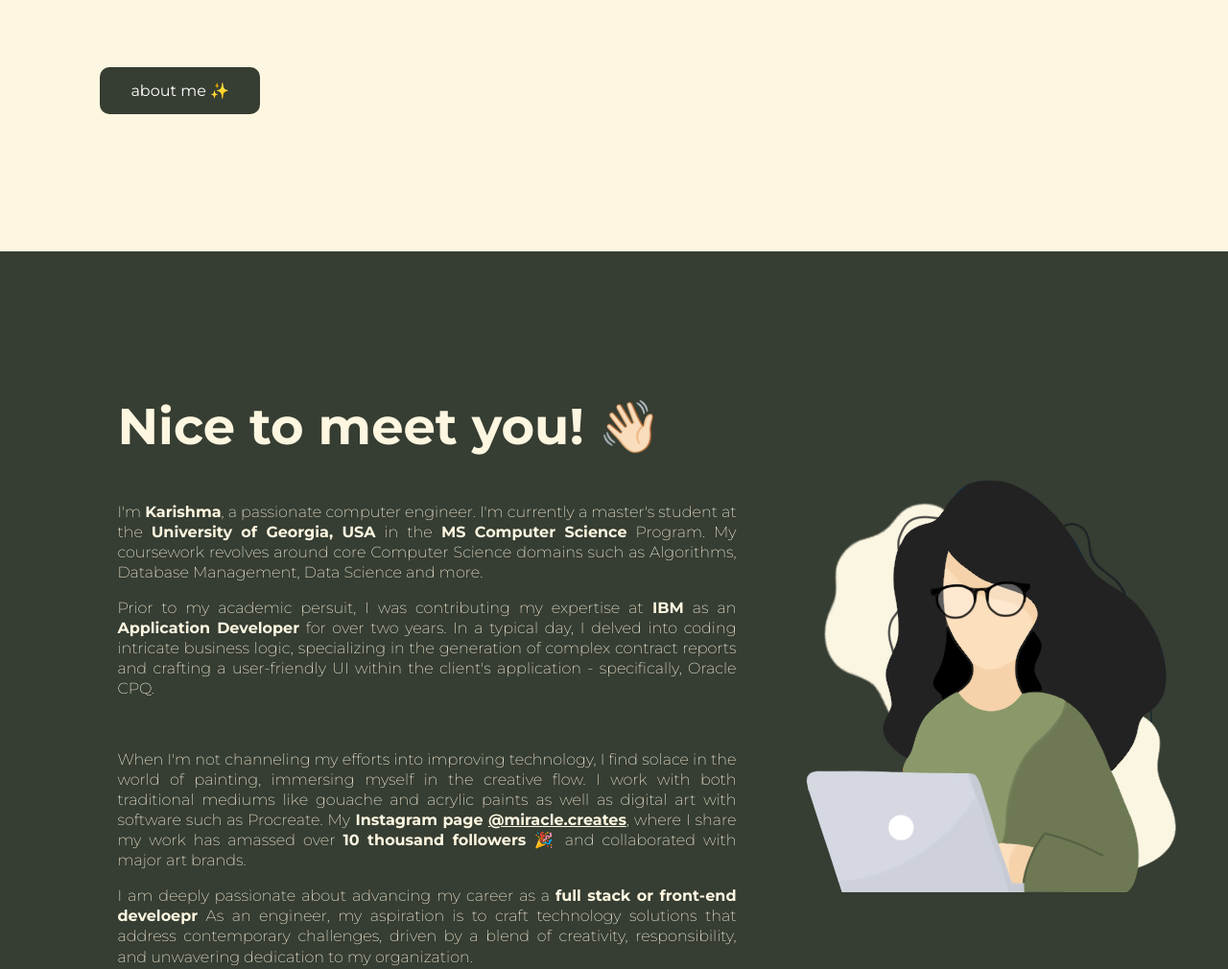
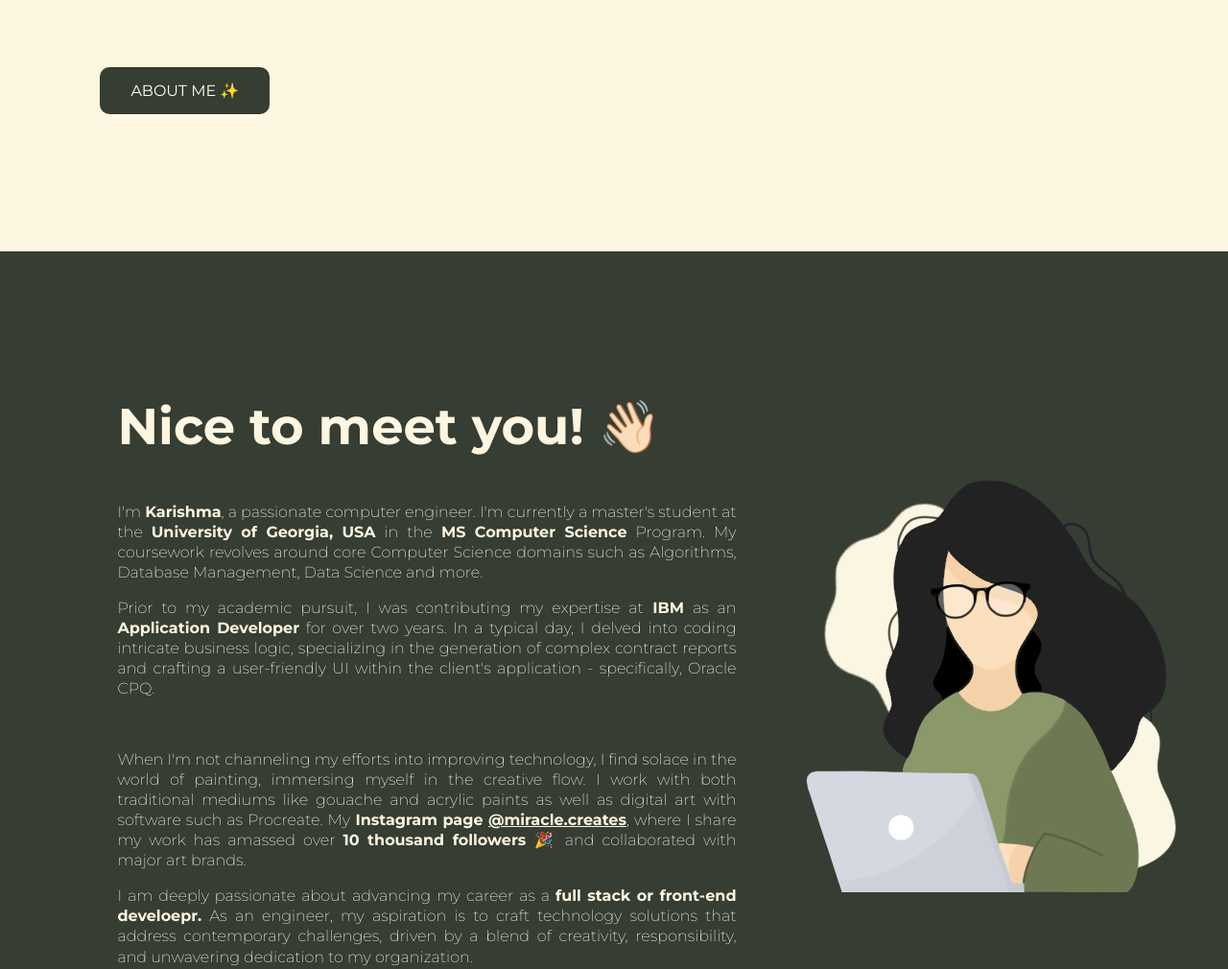
Before and after one commit to karishmahegde/portfolio, a React (Create React App) app: page / in a window 1280 px wide. Shown: the part 460-1470 px from the top of the page at 96% size. Built offline with nearby package versions, Linux system fonts and the light colour scheme.

Commit message:
Deploy 3.5 - Grammatical fixes in content

```diff
--- a/src/components/About.js
+++ b/src/components/About.js
@@ -16,7 +16,7 @@ export default function About(props) {
               Management, Data Science and more.
             </p>
             <p>
-              Prior to my academic persuit, I was contributing my expertise at
+              Prior to my academic pursuit, I was contributing my expertise at
               <b> IBM</b> as an <b>Application Developer</b> for over two years.
               In a typical day, I delved into coding intricate business logic,
               specializing in the generation of complex contract reports and
@@ -47,7 +47,7 @@ export default function About(props) {
             </p>
             <p>
               I am deeply passionate about advancing my career as a{" "}
-              <b>full stack or front-end develoepr</b> As an engineer, my
+              <b>full stack or front-end develoepr.</b> As an engineer, my
               aspiration is to craft technology solutions that address
               contemporary challenges, driven by a blend of creativity,
               responsibility, and unwavering dedication to my organization.
--- a/src/components/Home.js
+++ b/src/components/Home.js
@@ -25,7 +25,7 @@ export default function Home(props) {
       </h1>
       <a href="#about">
         <button className="homeAboutBtn" type="button">
-          about me ✨
+          ABOUT ME ✨
         </button>
       </a>
     </div>
--- a/src/components/Projects.js
+++ b/src/components/Projects.js
@@ -56,11 +56,11 @@ export default function Experience(props) {
             <div className="projectLeft rightToLeft">
               <h3>My Staff Room</h3>
               <p>
-                My StaffRoom Mobile Application is an Android Application that
-                is built to facilitate the faculty of an institution to
-                communicate with each other through a messaging interface.
-                Teachers or Professors can send each other text messages, media,
-                and documents of different formats such as PDFs, Docx, etc.
+                The StaffRoom Mobile Application, designed for Android,
+                facilitates seamless communication among faculty members within
+                an institution. Teachers and professors can exchange text
+                messages, media, and various document formats, including PDFs
+                and docx.
               </p>
               <p className="projectTools">
                 Tools 🔧: Android Studio (Frontend Mobile Application), Google
```
